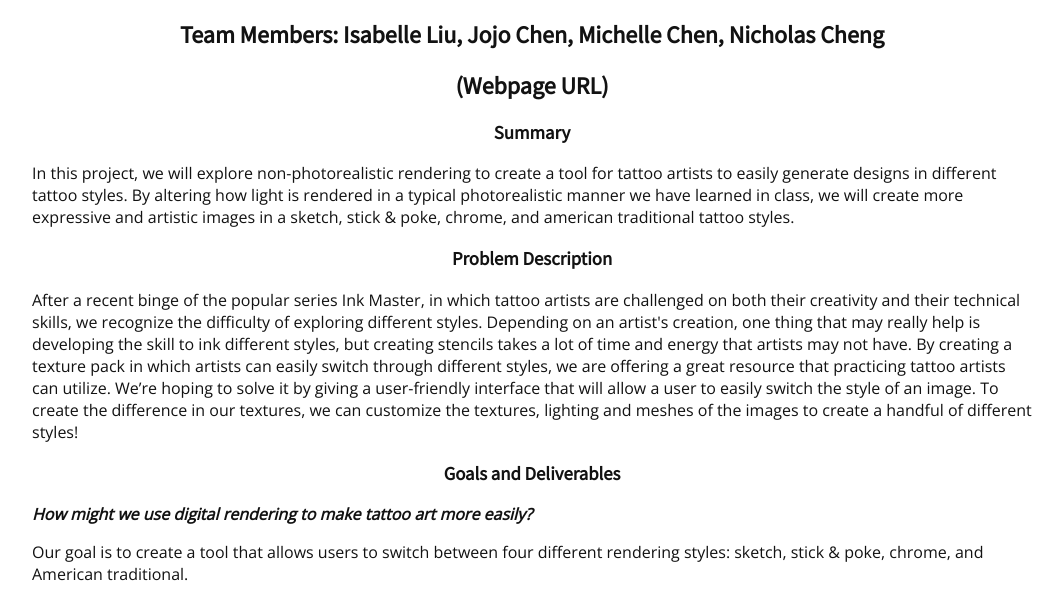
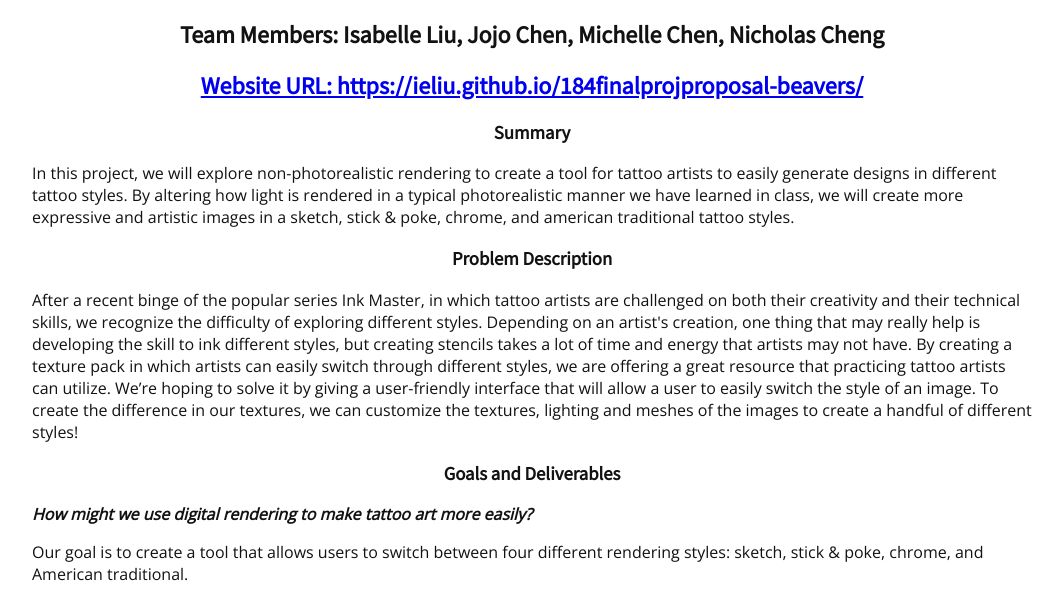
Before and after one commit to ieliu/184finalprojproposal-beavers, a plain HTML site: page docs/index.html in a window 1280 px wide. Shown: the part 186-784 px from the top of the page, without its empty margins (108-1171 px from the left). Drawn offline with nearby package versions, Linux system fonts and the light colour scheme.

Commit message:
added url

```diff
--- a/docs/index.html
+++ b/docs/index.html
@@ -39,7 +39,7 @@
 <br />
 <h1 align="middle">Final Project: Tattoo Renderer </h1>
 <h2 align="middle">Team Members: Isabelle Liu, Jojo Chen, Michelle Chen, Nicholas Cheng</h2>
-<h2 align="middle">(Webpage URL)</h2>
+<h2 align="middle"><a href="https://ieliu.github.io/184finalprojproposal-beavers/"> Website URL: https://ieliu.github.io/184finalprojproposal-beavers/</a></h2>
 
 <div class="padded">
 
```
